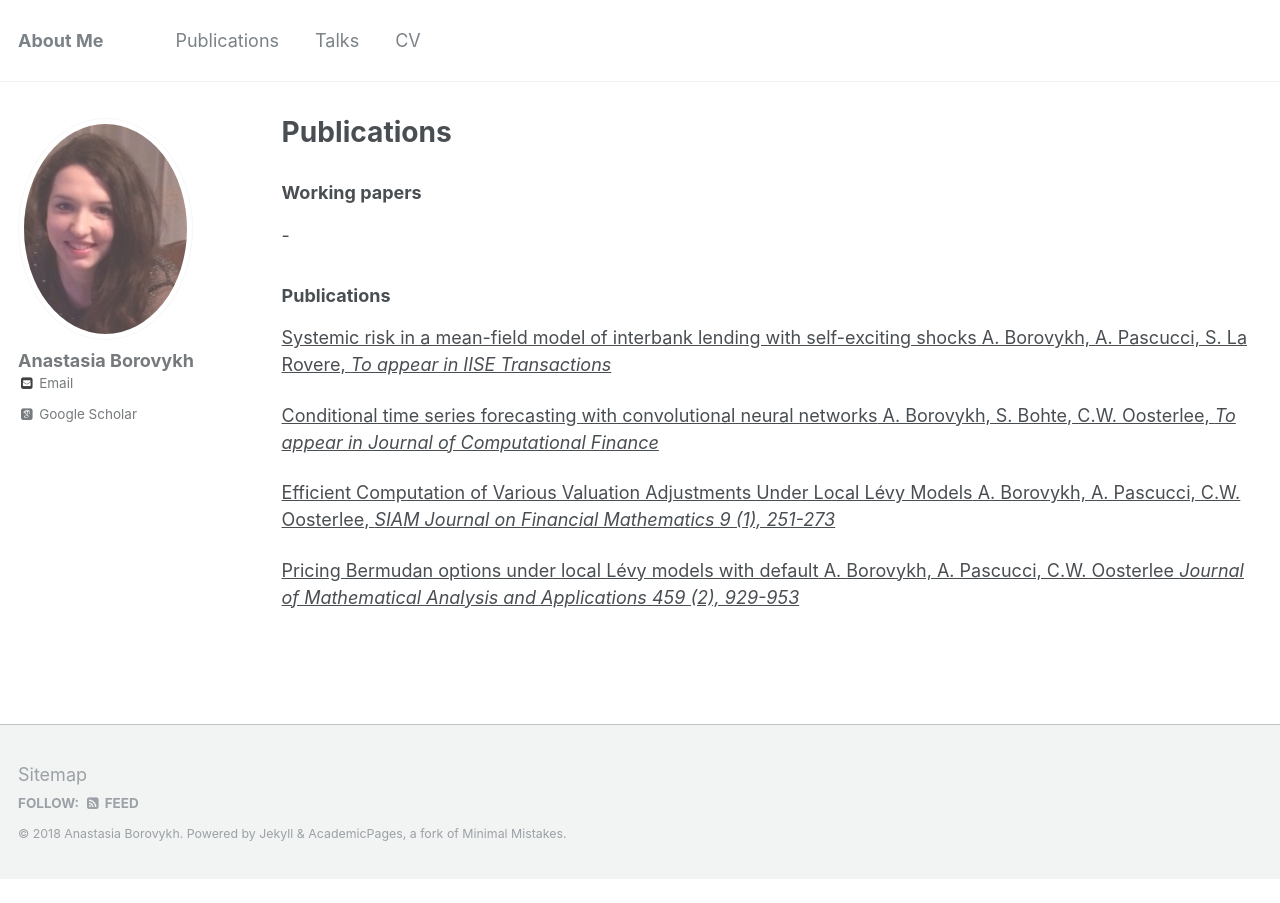
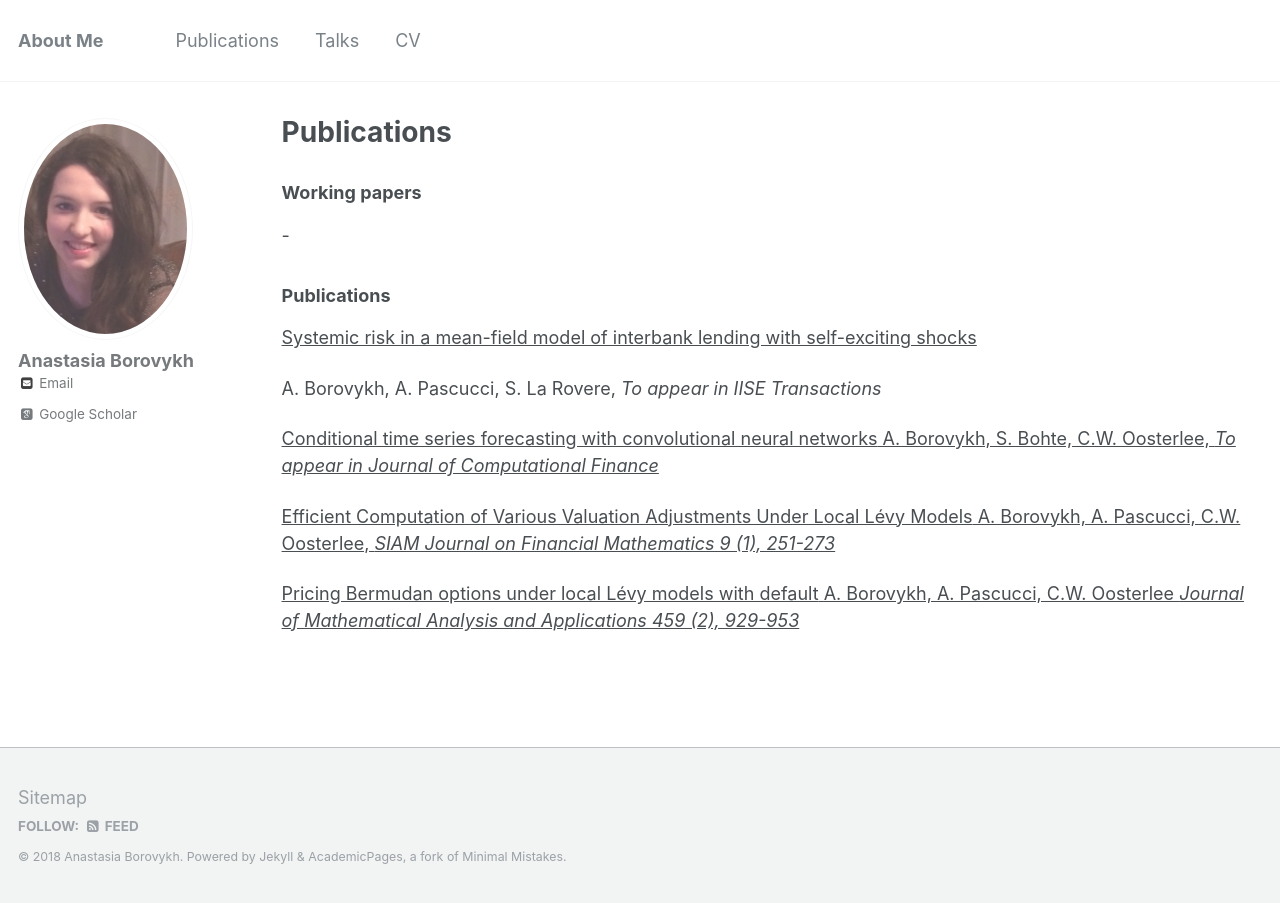
Before and after one commit to aib93/aib93.github.io, a Jekyll site: the page built from _pages/publications.html, in a window 1280 px wide. Built offline with Jekyll 4.4.1, drawn with Linux system fonts in a browser that asks for light colours; some web fonts are replaced.

Commit message:
Initial commit

```diff
--- a/_pages/publications.html
+++ b/_pages/publications.html
@@ -8,7 +8,7 @@ author_profile: true
 <p> - </p>
 
 <h3> Publications </h3>
-<p style="text-decoration:underline;"><a href="https://arxiv.org/pdf/1710.00231.pdf"> Systemic risk in a mean-field model of interbank lending with self-exciting shocks</a> A. Borovykh, A. Pascucci, S. La Rovere, <i>To appear in IISE Transactions </i></p>
+<p style="text-decoration:underline;"><a href="https://arxiv.org/pdf/1710.00231.pdf"> Systemic risk in a mean-field model of interbank lending with self-exciting shocks</a></p><p>A. Borovykh, A. Pascucci, S. La Rovere, <i>To appear in IISE Transactions </i></p>
 <p style="text-decoration:underline;"><a href="https://arxiv.org/pdf/1703.04691.pdf"> Conditional time series forecasting with convolutional neural networks</a> A. Borovykh, S. Bohte, C.W. Oosterlee, <i>To appear in Journal of Computational Finance </i></p>
 <p style="text-decoration:underline;"><a href="https://papers.ssrn.com/sol3/papers.cfm?abstract_id=2853613"> Efficient Computation of Various Valuation Adjustments Under Local Lévy Models</a> A. Borovykh, A. Pascucci, C.W. Oosterlee, <i>SIAM Journal on Financial Mathematics 9 (1), 251-273 </i></p>
 <p style="text-decoration:underline;"><a href="https://arxiv.org/pdf/1604.08735.pdf"> Pricing Bermudan options under local Lévy models with default</a> A. Borovykh, A. Pascucci, C.W. Oosterlee <i>Journal of Mathematical Analysis and Applications 459 (2), 929-953 </i></p>
```
